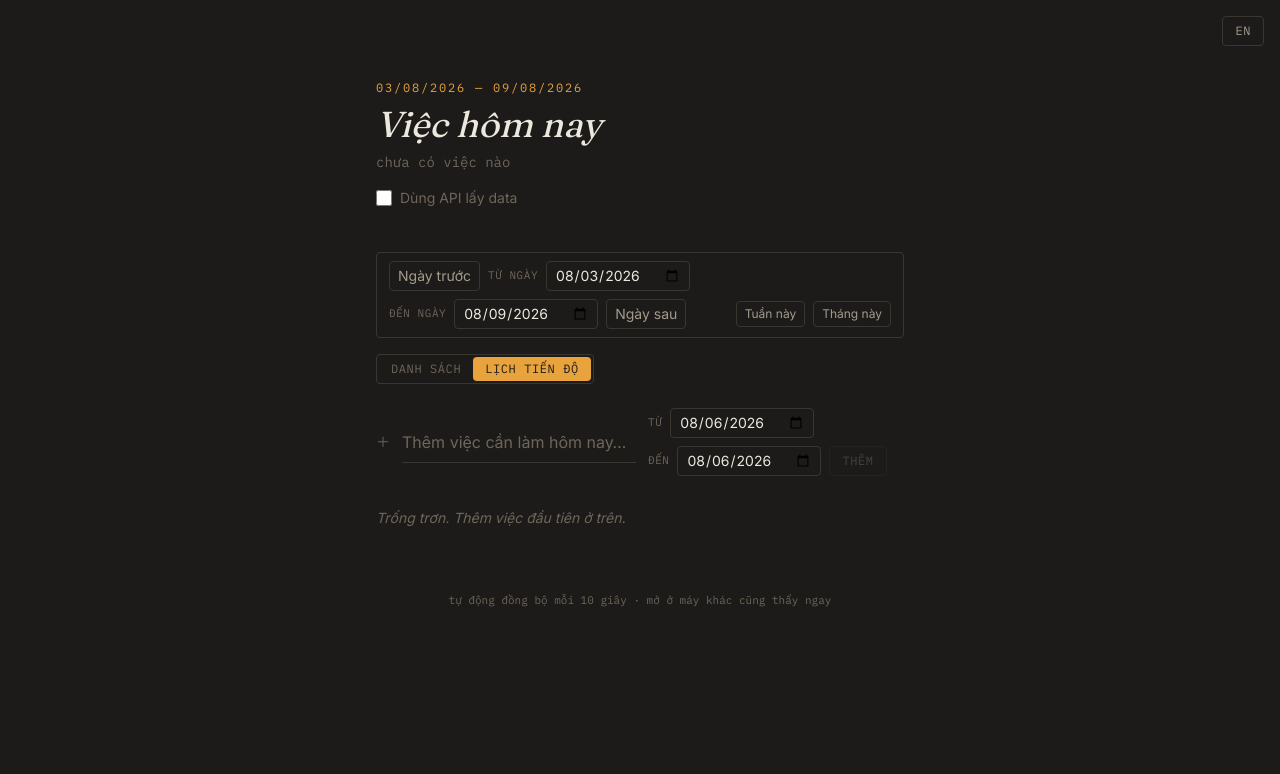
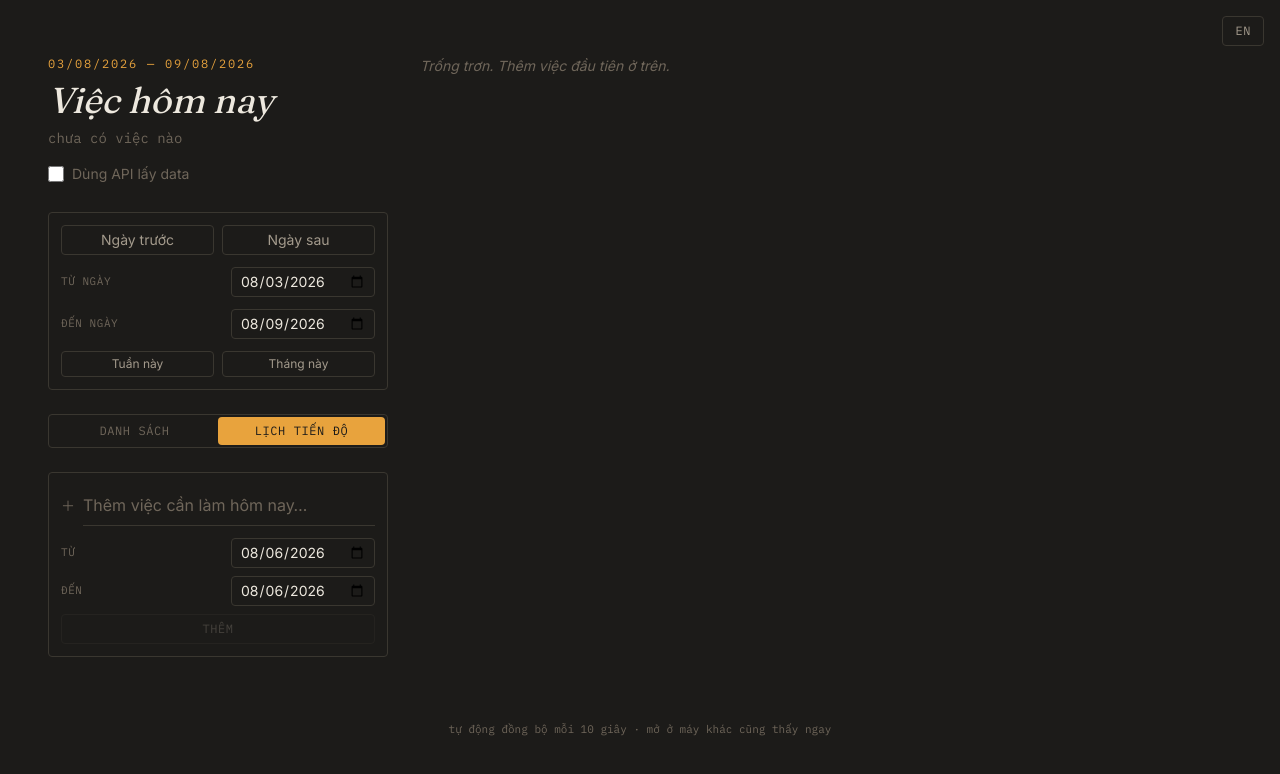
Before and after one commit to congnguyen1905/planning-task, a Next.js app: page / in a window 1280 px wide. Shown: the top 774 px of the page. Built offline with nearby package versions, Linux system fonts and the light colour scheme.

Commit message:
fix view full screen

```diff
--- a/src/app/page.tsx
+++ b/src/app/page.tsx
@@ -80,10 +80,13 @@ export default function Home() {
   }
 
   return (
-    <main className="flex-1 bg-[var(--bg)]">
+    <main className="min-h-screen bg-[var(--bg)]">
       <LanguageSwitcher />
-      <div className="max-w-xl mx-auto px-6 py-14 sm:py-20">
-        <header className="mb-10">
+      <div className="w-full px-4 py-10 sm:px-8 lg:py-14 xl:px-12">
+        <div className="grid grid-cols-1 gap-8 lg:grid-cols-[340px_1fr] lg:items-start">
+          {/* LEFT — mục 1: header + bộ lọc + toggle view + form thêm việc */}
+          <aside className="space-y-6 lg:sticky lg:top-10">
+            <header>
               <p className="font-mono text-xs uppercase tracking-[0.15em] text-[var(--amber)] mb-2">
                 {formatDateLabel(rangeStart, language)} — {formatDateLabel(rangeEnd, language)}
               </p>
@@ -108,16 +111,25 @@ export default function Home() {
               </label>
             </header>
 
-        <div className="mb-4 flex flex-wrap items-center gap-2 rounded-sm border border-[var(--hairline)] px-3 py-2">
+            <div className="rounded-sm border border-[var(--hairline)] p-3 space-y-3">
+              <div className="flex items-center gap-2">
                 <button
                   type="button"
                   onClick={() => shiftRange(-1)}
-            className="rounded-sm border border-[var(--hairline)] px-2 py-1 text-sm text-[var(--ink-muted)]"
+                  className="flex-1 rounded-sm border border-[var(--hairline)] px-2 py-1 text-sm text-[var(--ink-muted)]"
                 >
                   {t("previous_day")}
                 </button>
+                <button
+                  type="button"
+                  onClick={() => shiftRange(1)}
+                  className="flex-1 rounded-sm border border-[var(--hairline)] px-2 py-1 text-sm text-[var(--ink-muted)]"
+                >
+                  {t("next_day")}
+                </button>
+              </div>
 
-          <label className="flex items-center gap-2 text-sm text-[var(--ink-faint)]">
+              <label className="flex items-center justify-between gap-2 text-sm text-[var(--ink-faint)]">
                 <span className="font-mono text-[11px] uppercase tracking-wider">{t("range_from")}</span>
                 <input
                   type="date"
@@ -126,7 +138,7 @@ export default function Home() {
                   className="rounded-sm border border-[var(--hairline)] bg-transparent px-2 py-1 text-sm text-[var(--ink)]"
                 />
               </label>
-          <label className="flex items-center gap-2 text-sm text-[var(--ink-faint)]">
+              <label className="flex items-center justify-between gap-2 text-sm text-[var(--ink-faint)]">
                 <span className="font-mono text-[11px] uppercase tracking-wider">{t("range_to")}</span>
                 <input
                   type="date"
@@ -136,37 +148,29 @@ export default function Home() {
                 />
               </label>
 
-          <button
-            type="button"
-            onClick={() => shiftRange(1)}
-            className="rounded-sm border border-[var(--hairline)] px-2 py-1 text-sm text-[var(--ink-muted)]"
-          >
-            {t("next_day")}
-          </button>
-
-          <div className="ml-auto flex flex-wrap items-center gap-2">
+              <div className="flex items-center gap-2">
                 <button
                   type="button"
                   onClick={selectThisWeek}
-              className="rounded-sm border border-[var(--hairline)] px-2 py-1 text-xs text-[var(--ink-muted)]"
+                  className="flex-1 rounded-sm border border-[var(--hairline)] px-2 py-1 text-xs text-[var(--ink-muted)]"
                 >
                   {t("this_week")}
                 </button>
                 <button
                   type="button"
                   onClick={selectThisMonth}
-              className="rounded-sm border border-[var(--hairline)] px-2 py-1 text-xs text-[var(--ink-muted)]"
+                  className="flex-1 rounded-sm border border-[var(--hairline)] px-2 py-1 text-xs text-[var(--ink-muted)]"
                 >
                   {t("this_month")}
                 </button>
               </div>
             </div>
 
-        <div className="mb-6 inline-flex rounded-sm border border-[var(--hairline)] p-0.5">
+            <div className="inline-flex w-full rounded-sm border border-[var(--hairline)] p-0.5">
               <button
                 type="button"
                 onClick={() => setView("list")}
-            className={`rounded-sm px-3 py-1 text-xs font-mono uppercase tracking-wider transition-colors ${
+                className={`flex-1 rounded-sm px-3 py-1.5 text-xs font-mono uppercase tracking-wider transition-colors ${
                   view === "list" ? "bg-[var(--amber)] text-[#1c1b19]" : "text-[var(--ink-faint)]"
                 }`}
               >
@@ -175,7 +179,7 @@ export default function Home() {
               <button
                 type="button"
                 onClick={() => setView("calendar")}
-            className={`rounded-sm px-3 py-1 text-xs font-mono uppercase tracking-wider transition-colors ${
+                className={`flex-1 rounded-sm px-3 py-1.5 text-xs font-mono uppercase tracking-wider transition-colors ${
                   view === "calendar" ? "bg-[var(--amber)] text-[#1c1b19]" : "text-[var(--ink-faint)]"
                 }`}
               >
@@ -183,10 +187,11 @@ export default function Home() {
               </button>
             </div>
 
-        <div className="mb-8">
             <AddTodoForm onAdd={addTodo} defaultStartDate={todayKey} defaultEndDate={todayKey} />
-        </div>
+          </aside>
 
+          {/* RIGHT — mục 2: danh sách / lịch tiến độ */}
+          <section className="min-w-0">
             {!hasHydrated && visibleTodos.length === 0 ? null : visibleTodos.length === 0 ? (
               <p className="text-[var(--ink-faint)] text-sm italic">
                 {t("empty_state")}
@@ -243,6 +248,8 @@ export default function Home() {
                 )}
               </div>
             )}
+          </section>
+        </div>
 
         <footer className="mt-16 text-center">
           <p className="font-mono text-[11px] text-[var(--ink-faint)]">
--- a/src/components/AddTodoForm.tsx
+++ b/src/components/AddTodoForm.tsx
@@ -38,7 +38,8 @@ export function AddTodoForm({
   }
 
   return (
-    <form onSubmit={submit} className="flex flex-col gap-3 sm:flex-row sm:items-center">
+    <form onSubmit={submit} className="rounded-sm border border-[var(--hairline)] p-3 space-y-3">
+      <div className="flex items-center gap-2">
         <span className="font-mono text-[var(--ink-faint)] text-sm">＋</span>
         <input
           value={text}
@@ -46,8 +47,9 @@ export function AddTodoForm({
           placeholder={t("add_task_placeholder")}
           className="flex-1 bg-transparent border-b border-[var(--hairline)] py-2 text-[var(--ink)] placeholder:text-[var(--ink-faint)] focus:outline-none focus:border-[var(--amber)] transition-colors"
         />
-      <div className="flex flex-wrap items-center gap-2">
-        <label className="flex items-center gap-2 text-sm text-[var(--ink-faint)]">
+      </div>
+      <div className="space-y-2">
+        <label className="flex items-center justify-between gap-2 text-sm text-[var(--ink-faint)]">
           <span className="font-mono text-[11px] uppercase tracking-wider">{t("start_date")}</span>
           <input
             type="date"
@@ -60,7 +62,7 @@ export function AddTodoForm({
             className="rounded-sm border border-[var(--hairline)] bg-transparent px-2 py-1 text-sm text-[var(--ink)]"
           />
         </label>
-        <label className="flex items-center gap-2 text-sm text-[var(--ink-faint)]">
+        <label className="flex items-center justify-between gap-2 text-sm text-[var(--ink-faint)]">
           <span className="font-mono text-[11px] uppercase tracking-wider">{t("end_date")}</span>
           <input
             type="date"
@@ -76,7 +78,7 @@ export function AddTodoForm({
         <button
           type="submit"
           disabled={!text.trim() || busy}
-          className="font-mono text-xs uppercase tracking-wider px-3 py-1.5 rounded-sm border border-[var(--hairline)] text-[var(--ink-muted)] hover:border-[var(--amber)] hover:text-[var(--amber)] disabled:opacity-30 disabled:hover:border-[var(--hairline)] disabled:hover:text-[var(--ink-muted)] transition-colors"
+          className="w-full font-mono text-xs uppercase tracking-wider px-3 py-1.5 rounded-sm border border-[var(--hairline)] text-[var(--ink-muted)] hover:border-[var(--amber)] hover:text-[var(--amber)] disabled:opacity-30 disabled:hover:border-[var(--hairline)] disabled:hover:text-[var(--ink-muted)] transition-colors"
         >
           {t("add_button")}
         </button>
```
Lines whose indentation alone changed are shown as unchanged.
